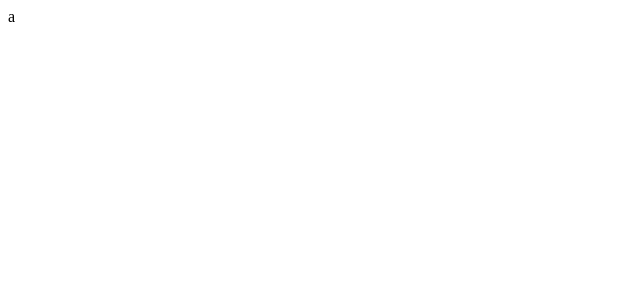
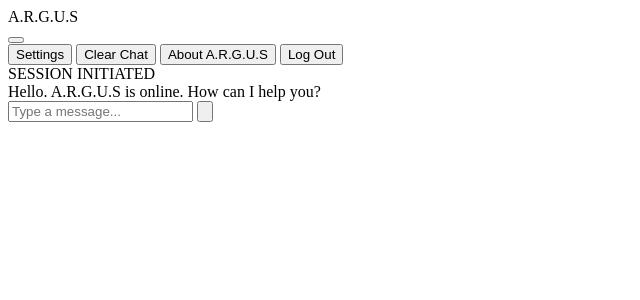
Before and after one commit to ashkarpallachiyil13-ctrl/A.R.G.U.S-AI, a FastAPI app: page / in a window 1280 px wide. Before the commit the part shown is almost empty. Shown: the top 300 px of the page, without its empty margins (0-640 px from the left). Run offline with FastAPI, Linux system fonts and the light colour scheme.

Commit message:
Update index.html

```diff
--- a/templates/index.html
+++ b/templates/index.html
@@ -1 +1,80 @@
-a
+<!DOCTYPE html>
+<html lang="en">
+<head>
+    <meta charset="UTF-8">
+    <meta name="viewport" content="width=device-width, initial-scale=1.0">
+    <title>A.R.G.U.S</title>
+
+    <link rel="preconnect" href="https://fonts.googleapis.com">
+    <link href="https://fonts.googleapis.com/css2?family=Orbitron:wght@600;800&family=Inter:wght@400;500;600&display=swap" rel="stylesheet">
+
+    <link rel="stylesheet" href="/static/css/style.css">
+</head>
+
+<body>
+
+<div class="app">
+
+    <div class="topbar">
+        <div class="brand">A.R.G.U.S</div>
+
+        <div class="menu-wrap">
+
+            <button class="menu-btn" id="menuBtn">
+                <span></span>
+                <span></span>
+                <span></span>
+            </button>
+
+            <div class="dropdown" id="dropdown">
+                <button>Settings</button>
+                <button>Clear Chat</button>
+                <button>About A.R.G.U.S</button>
+                <button>Log Out</button>
+            </div>
+
+        </div>
+    </div>
+
+
+    <div class="chat-area" id="chatArea">
+
+        <div class="system-line">
+            SESSION INITIATED
+        </div>
+
+        <div class="msg-row bot">
+            <div class="bubble">
+                Hello. A.R.G.U.S is online. How can I help you?
+            </div>
+        </div>
+
+    </div>
+
+
+    <div class="input-bar">
+
+        <input
+            id="msgInput"
+            type="text"
+            placeholder="Type a message..."
+        >
+
+        <button class="send-btn" id="sendBtn">
+
+            <svg viewBox="0 0 24 24">
+                <path
+                    d="M3 11.5L21 3L13.5 21L11 13L3 11.5Z"
+                    fill="currentColor"/>
+            </svg>
+
+        </button>
+
+    </div>
+
+</div>
+
+<script src="/static/js/chatbot.js"></script>
+
+</body>
+</html>
```
